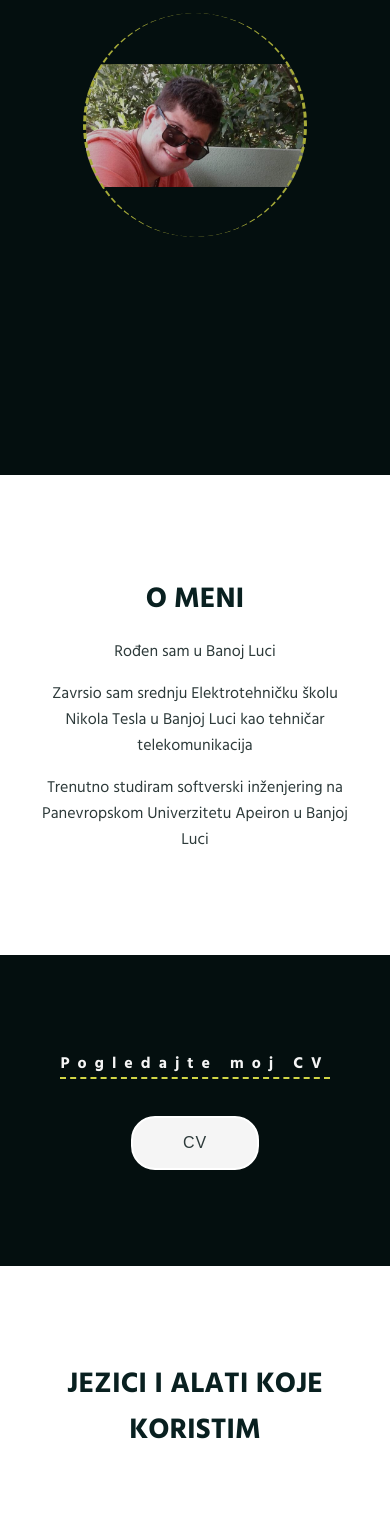
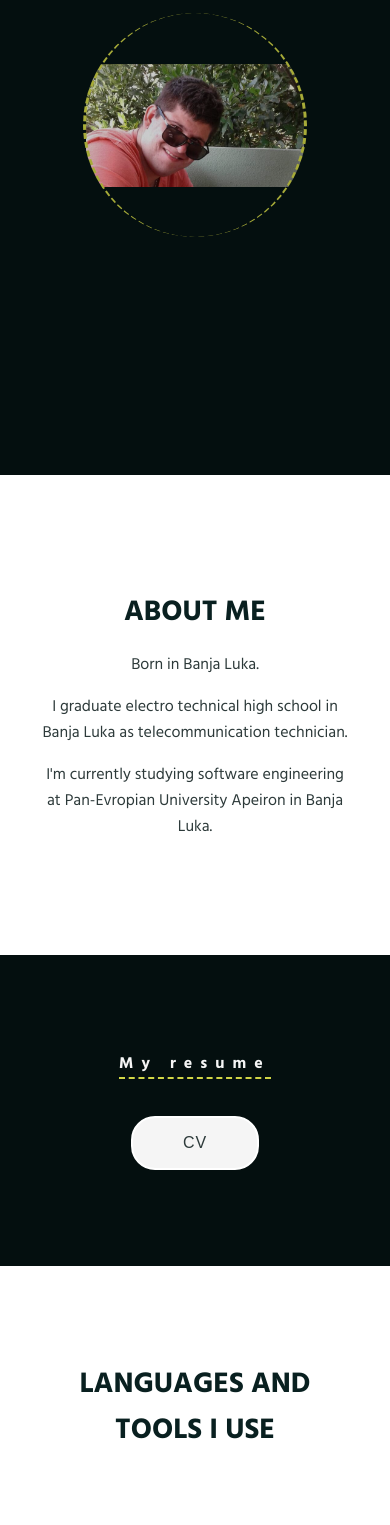
Before and after one commit to borisblagojevic/borisblagojevic.github.io, a website built with Parcel: page index.html in a window 390 px wide. Shown: the part 369-1894 px from the top of the page. Built offline with nearby package versions, Linux system fonts and the light colour scheme.

Commit message:
change language functionality

```diff
--- a/index.html
+++ b/index.html
@@ -73,13 +73,15 @@
     <main class="main">
       <section class="about light" id="About">
         <div class="container about-box">
-          <h2 class="title about__title">O meni</h2>
-          <p class="paragraph about__paragraph">Rođen sam u Banoj Luci</p>
-          <p class="paragraph about__paragraph">
+          <h2 class="title about__item about__title">O meni</h2>
+          <p class="paragraph about__item about__paragraph">
+            Rođen sam u Banoj Luci
+          </p>
+          <p class="paragraph about__item about__paragraph">
             Zavrsio sam srednju Elektrotehničku školu Nikola Tesla u Banjoj Luci
             kao tehničar telekomunikacija
           </p>
-          <p class="paragraph about__paragraph">
+          <p class="paragraph about__item about__paragraph">
             Trenutno studiram softverski inženjering na Panevropskom
             Univerzitetu Apeiron u Banjoj Luci
           </p>
@@ -175,7 +177,7 @@
         </div>
       </section>
       <section class="projects light" id="Projects">
-        <h2 class="title">Projekte koje bih izdvojio</h2>
+        <h2 class="title project__title">Projekte koje bih izdvojio</h2>
         <figure class="projects__carousel">
           <ion-icon class="projects__left" name="arrow-back"></ion-icon>
           <ion-icon class="projects__right" name="arrow-forward"></ion-icon>
--- a/src/js/main.js
+++ b/src/js/main.js
@@ -1,5 +1,71 @@
-// import bih from "textData.js";
+import { bih, eng } from "./textData.js";
 
+// LANGUAGE SETTINGS ************************************************8
+const navBar = document.querySelector(".navigation__links-list--left");
+const btnENG = document.querySelector(".user-eng");
+const btnBIH = document.querySelector(".user-bih");
+
+// elements to change
+const navLink = document.querySelectorAll(".navigation__link");
+const heriTitle = document.querySelector(".hero__title");
+const aboutBox = document.querySelectorAll(".about__item");
+const cvSection = document.querySelector(".cv__subtitle");
+const toolsSection = document.querySelector(".tools__title");
+const contactSection = document.querySelector(".contact__title");
+const projectSection = document.querySelector(".project__title");
+
+let stateLang = JSON.parse(localStorage.getItem("language")) || eng;
+
+const changeLanguage = function (lang) {
+  // header
+  navLink.forEach((el, i) => {
+    if (i > 1) el.innerHTML = lang.navigationItem[i - 2];
+  });
+
+  heriTitle.innerHTML = `${lang.headerTitle[0]} <span class="hero__span">${lang.headerTitle[1]}</span>`;
+
+  // about
+  aboutBox.forEach((el, i) => (el.innerHTML = lang.aboutSection[i]));
+
+  // cv section
+  cvSection.innerHTML = lang.cvSection;
+
+  // tools
+  toolsSection.innerHTML = lang.toolsSection;
+
+  // contact
+  contactSection.innerHTML = lang.contactSection;
+
+  // project
+  projectSection.innerHTML = lang.projects;
+};
+
+const languageBtn = function (el) {
+  btnENG.classList.remove("active-language");
+  btnBIH.classList.remove("active-language");
+
+  if (el.target.classList[1] === "user-eng") {
+    btnENG.classList.add("active-language");
+    localStorage.setItem("language", JSON.stringify(eng));
+  } else {
+    btnBIH.classList.add("active-language");
+    localStorage.setItem("language", JSON.stringify(bih));
+  }
+
+  // refresh the page
+  window.location.reload();
+};
+
+// if (stateLang) {
+//   console.log(true);
+// }
+
+btnENG.addEventListener("click", languageBtn.bind(btnENG));
+btnBIH.addEventListener("click", languageBtn.bind(btnBIH));
+
+// *************************************************
+
+// CAROUSEL *******************************************
 const carousel = document.querySelectorAll(".project__box");
 const carouselLinks = document.querySelectorAll(".project__link");
 const btnLeft = document.querySelector(".projects__left");
@@ -39,11 +105,12 @@ document.addEventListener("keydown", function (e) {
   if (e.key === "ArrowRight") right();
 });
 
-// init
-translate(position);
-
-// date
+// date **********************************************************
 
 const crNumber = document.querySelector(".crNumber");
 const date = new Date();
 crNumber.innerHTML = date.getFullYear();
+
+// init ******************************************************
+translate(position);
+changeLanguage(stateLang);
--- a/src/js/textData.js
+++ b/src/js/textData.js
@@ -1,6 +1,6 @@
 export const bih = {
-  navigationItem: ["O meni", "CV", "Alati", "Projecti"],
-  headerTitle: "Zdravo ja sam, Boris Blagojevic",
+  navigationItem: ["O meni", "CV", "Alati", "Kontakt", "Projekti"],
+  headerTitle: ["Zdravo, ja sam", "Boris Blagojevic"],
   toolsSection: "Jezici i alati koje koristim",
   aboutSection: [
     "O meni",
@@ -12,3 +12,18 @@ export const bih = {
   contactSection: "Kako stupiti u kontakt sa mnom",
   projects: "Projekte koje bih izdvojio",
 };
+
+export const eng = {
+  navigationItem: ["About me", "CV", "Tools", "Contact", "Projects"],
+  headerTitle: ["Hello, I am", "Boris Blagojevic"],
+  toolsSection: "Languages and tools I use",
+  aboutSection: [
+    "About me",
+    "Born in  Banja Luka.",
+    "I graduate electro technical high school in Banja Luka as telecommunication technician.",
+    "I'm currently studying software engineering at Pan-Evropian University Apeiron in Banja Luka.",
+  ],
+  cvSection: "My resume",
+  contactSection: "Let's get in touch",
+  projects: "Some of my projects",
+};
--- a/src/sass/_header.scss
+++ b/src/sass/_header.scss
@@ -78,8 +78,5 @@
 }
 
 .mobile {
-  padding: 0;
-  width: 100%;
-  justify-content: flex-end;
   display: none;
 }
--- a/src/sass/_mediaQueries.scss
+++ b/src/sass/_mediaQueries.scss
@@ -71,6 +71,9 @@
   }
 
   .mobile {
+    padding: 0;
+    width: 100%;
+    justify-content: flex-end;
     display: flex;
   }
 }
```
Also changed, not shown: src/css/main.css, 1 other file.
